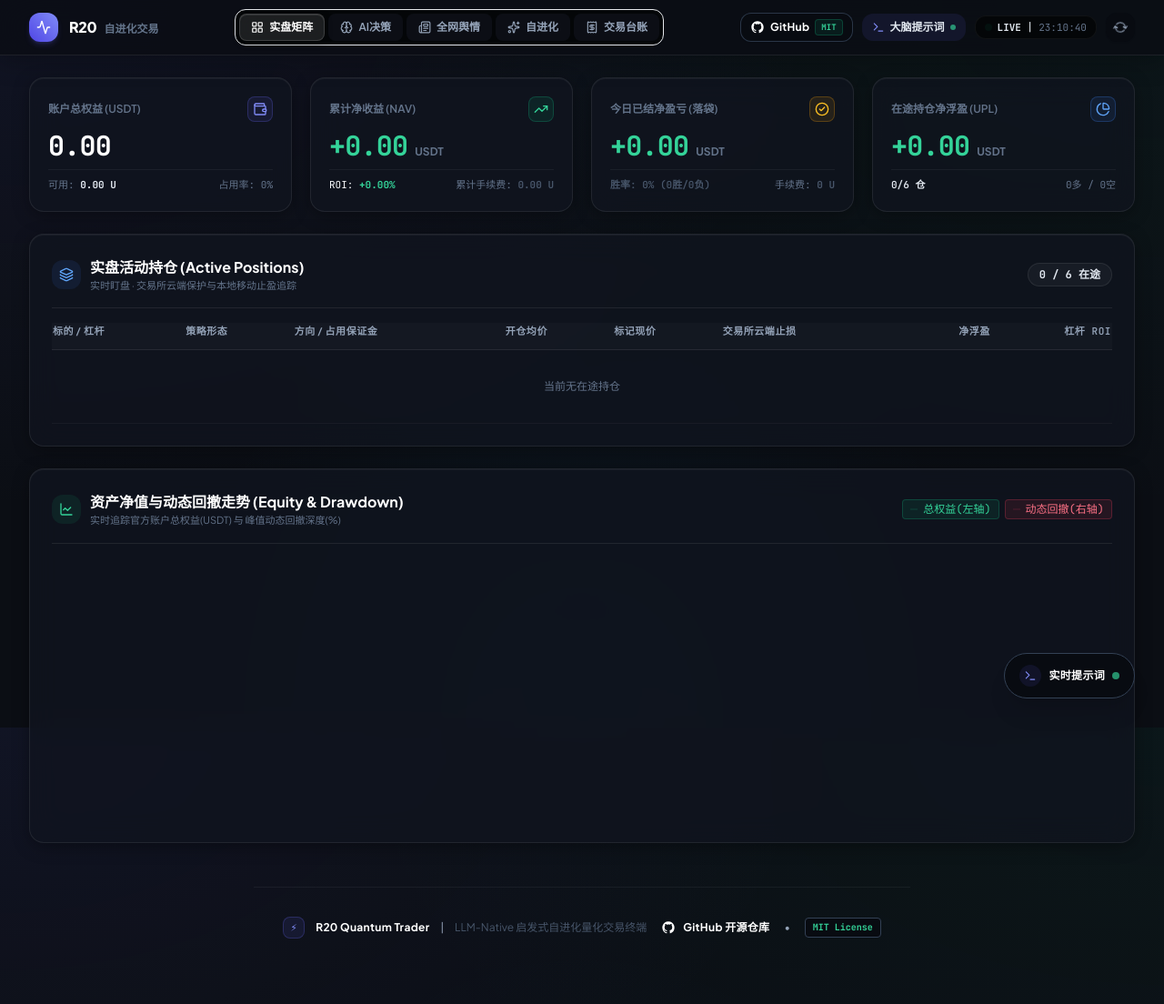
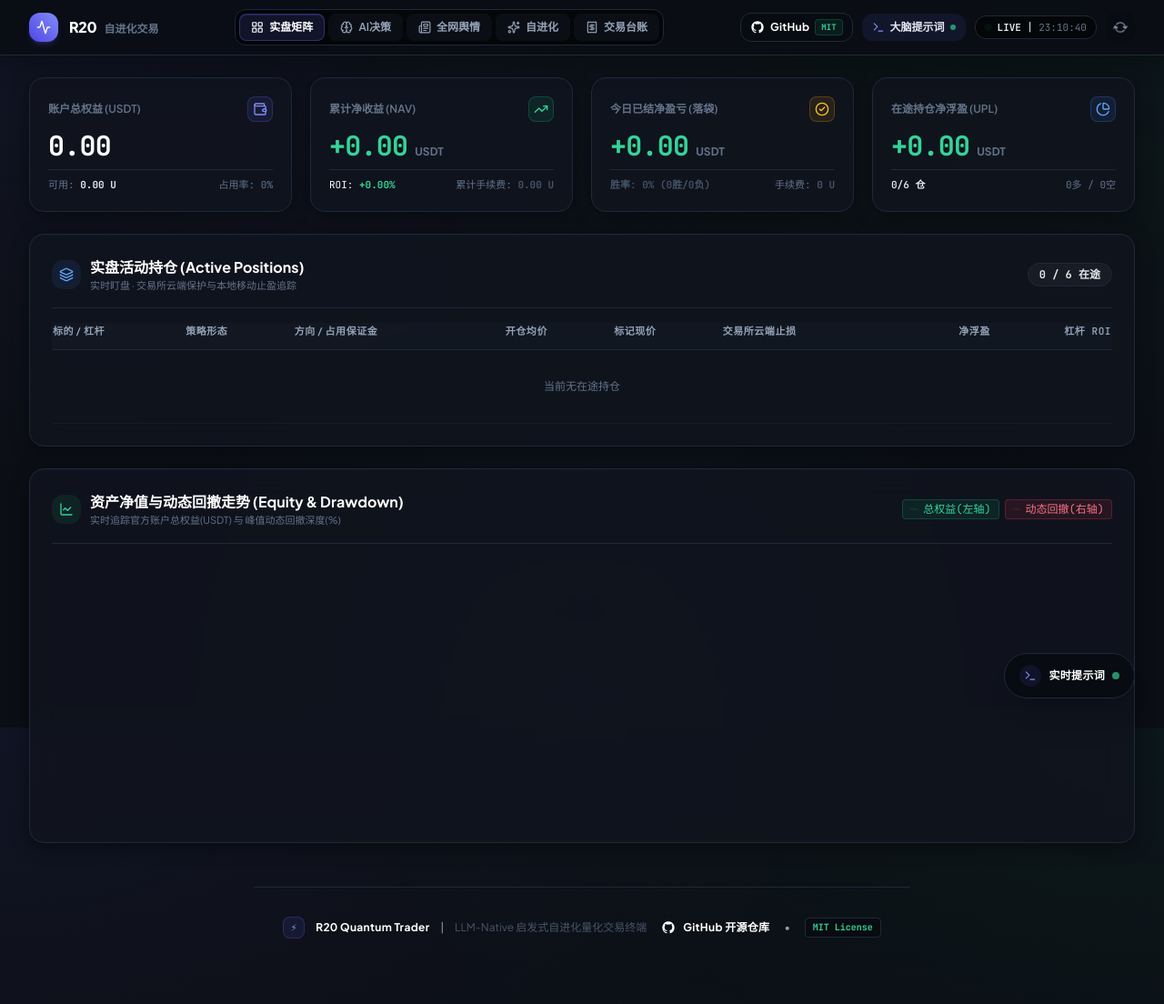
Before and after one commit to 0xdabiaoge/r20-quantum-trader, a FastAPI app: page / in a window 1280 px wide. Shown: the whole page at 91% size. Run offline with FastAPI, Linux system fonts and the light colour scheme; a map, chart or similar area stays blank.

Commit message:
style: refine all terminal borders to subtle deep slate/titanium tone (#1E293B) and refresh hero screenshot

```diff
--- a/dashboard/templates/index.html
+++ b/dashboard/templates/index.html
@@ -118,9 +118,9 @@
             --ui-surface: #11151F;
             --ui-surface-hover: #161B26;
             --ui-surface-subtle: #181E2B;
-            --ui-border: rgba(255, 255, 255, 0.08);
-            --ui-border-hover: rgba(255, 255, 255, 0.16);
-            --ui-border-highlight: rgba(99, 102, 241, 0.3);
+            --ui-border: #1E293B;
+            --ui-border-hover: #334155;
+            --ui-border-highlight: rgba(99, 102, 241, 0.35);
             --ui-ink: #F8FAFC;
             --ui-ink-secondary: #94A3B8;
             --ui-muted: #64748B;
@@ -148,27 +148,27 @@
 
         /* Institutional Terminal Cards */
         .custom-card {
-            background: rgba(17, 21, 31, 0.75) !important;
+            background: rgba(17, 21, 31, 0.8) !important;
             backdrop-filter: blur(16px) !important;
             -webkit-backdrop-filter: blur(16px) !important;
             border: 1px solid var(--ui-border) !important;
             border-radius: 16px !important;
-            box-shadow: 0 4px 20px -2px rgba(0, 0, 0, 0.4), inset 0 1px 0 0 rgba(255, 255, 255, 0.05) !important;
+            box-shadow: 0 4px 20px -2px rgba(0, 0, 0, 0.5), inset 0 1px 0 0 rgba(99, 102, 241, 0.04) !important;
             transition: all 0.25s cubic-bezier(0.16, 1, 0.3, 1) !important;
         }
         .custom-card:hover {
             border-color: var(--ui-border-hover) !important;
-            box-shadow: 0 12px 32px -4px rgba(0, 0, 0, 0.5), inset 0 1px 0 0 rgba(255, 255, 255, 0.08) !important;
+            box-shadow: 0 12px 32px -4px rgba(0, 0, 0, 0.6), inset 0 1px 0 0 rgba(99, 102, 241, 0.08) !important;
             transform: translateY(-1px);
         }
 
         /* Sleek Glass Header */
         header {
-            background: rgba(11, 14, 20, 0.85) !important;
+            background: rgba(11, 14, 20, 0.9) !important;
             backdrop-filter: blur(20px) !important;
             -webkit-backdrop-filter: blur(20px) !important;
             border-bottom: 1px solid var(--ui-border) !important;
-            box-shadow: 0 4px 30px rgba(0, 0, 0, 0.3) !important;
+            box-shadow: 0 4px 30px rgba(0, 0, 0, 0.4) !important;
         }
         header h1 {
             color: #FFFFFF !important;
@@ -178,10 +178,10 @@
 
         /* Nav Pills (Linear Style) */
         header .nav-pill-active {
-            background: rgba(255, 255, 255, 0.1) !important;
+            background: rgba(99, 102, 241, 0.15) !important;
             color: #FFFFFF !important;
-            border: 1px solid rgba(255, 255, 255, 0.15) !important;
-            box-shadow: 0 2px 8px rgba(0, 0, 0, 0.3), inset 0 1px 0 0 rgba(255, 255, 255, 0.1) !important;
+            border: 1px solid rgba(99, 102, 241, 0.35) !important;
+            box-shadow: 0 2px 8px rgba(0, 0, 0, 0.3), inset 0 1px 0 0 rgba(99, 102, 241, 0.2) !important;
             backdrop-filter: blur(8px) !important;
         }
         header button:not(.nav-pill-active) {
@@ -190,13 +190,13 @@
         }
         header button:not(.nav-pill-active):hover {
             color: #FFFFFF !important;
-            background: rgba(255, 255, 255, 0.05) !important;
+            background: rgba(255, 255, 255, 0.04) !important;
         }
 
         /* Modern Dark Tables */
         table thead tr {
             border-bottom: 1px solid var(--ui-border) !important;
-            background: rgba(255, 255, 255, 0.02);
+            background: rgba(30, 41, 59, 0.2);
         }
         table th {
             color: #94A3B8 !important;
@@ -206,11 +206,11 @@
             letter-spacing: 0.05em !important;
         }
         table tbody tr {
-            border-bottom: 1px solid rgba(255, 255, 255, 0.04) !important;
+            border-bottom: 1px solid rgba(30, 41, 59, 0.4) !important;
             transition: background 0.15s ease;
         }
         table tbody tr:hover {
-            background: rgba(255, 255, 255, 0.03) !important;
+            background: rgba(30, 41, 59, 0.2) !important;
         }
 
         /* Scrollbars */
@@ -323,8 +323,11 @@
             border-color: rgba(6, 182, 212, 0.25) !important;
         }
 
-        [class*="border-slate-100"], [class*="border-slate-200"] {
-            border-color: rgba(255, 255, 255, 0.08) !important;
+        [class*="border-slate-100"], [class*="border-slate-200"], [class*="border-slate-700"] {
+            border-color: #1E293B !important;
+        }
+        [class*="border-white"] {
+            border-color: #1E293B !important;
         }
 
         /* Badges & Status */
@@ -383,7 +386,7 @@
     </div>
 
     <!-- Clean Modern Glass Header -->
-    <header class="sticky top-0 z-40 bg-[#0B0E14]/90 backdrop-blur-xl border-b border-white/10 px-4 sm:px-6 lg:px-8 py-2.5 transition-all">
+    <header class="sticky top-0 z-40 bg-[#0B0E14]/90 backdrop-blur-xl border-b border-slate-800 px-4 sm:px-6 lg:px-8 py-2.5 transition-all">
         <div class="max-w-[1720px] mx-auto flex items-center justify-between gap-3 sm:gap-4">
             <!-- Brand & Status -->
             <div class="flex items-center space-x-3 shrink-0">
@@ -397,7 +400,7 @@
             </div>
 
             <!-- Desktop Nav Tabs (Segmented Capsule) -->
-            <div class="hidden md:flex items-center space-x-1 bg-slate-950/60 p-1 rounded-xl border border-white/8 backdrop-blur-md">
+            <div class="hidden md:flex items-center space-x-1 bg-slate-950/60 p-1 rounded-xl border border-slate-800 backdrop-blur-md">
                 <button onclick="switchMainTab('trading')" id="top-nav-btn-trading" class="px-3 py-1.5 rounded-lg text-xs font-bold transition nav-pill-active flex items-center space-x-1.5">
                     <i data-lucide="layout-grid" class="w-3.5 h-3.5"></i>
                     <span>实盘矩阵</span>
@@ -438,7 +441,7 @@
                     <span class="w-1.5 h-1.5 rounded-full bg-emerald-400 animate-pulse"></span>
                 </button>
 
-                <div class="hidden lg:flex items-center space-x-1.5 px-2.5 py-1 rounded-xl bg-slate-950/60 border border-white/5 text-xs font-mono">
+                <div class="hidden lg:flex items-center space-x-1.5 px-2.5 py-1 rounded-xl bg-slate-950/60 border border-slate-800 text-xs font-mono">
                     <span class="w-2 h-2 rounded-full bg-emerald-500 animate-pulse"></span>
                     <span class="text-slate-200 font-bold text-[11px]">LIVE</span>
                     <span class="text-slate-700">|</span>
@@ -471,7 +474,7 @@
                     </div>
                     <div>
                         <div id="metric-equity" class="text-2xl sm:text-3xl font-extrabold font-mono tracking-tight text-white">--</div>
-                        <div class="flex items-center justify-between text-[11px] font-mono text-slate-400 mt-2 pt-2 border-t border-white/5">
+                        <div class="flex items-center justify-between text-[11px] font-mono text-slate-400 mt-2 pt-2 border-t border-slate-800">
                             <span>可用: <strong id="metric-avail" class="text-slate-200">--</strong></span>
                             <span id="metric-margin-usage" class="text-slate-400">占用率: 0%</span>
                         </div>
@@ -491,7 +494,7 @@
                             <span id="metric-cum-pnl" class="text-2xl sm:text-3xl font-extrabold font-mono tracking-tight text-emerald-400">--</span>
                             <span class="text-xs font-bold text-slate-500">USDT</span>
                         </div>
-                        <div class="flex items-center justify-between text-[11px] font-mono mt-2 pt-2 border-t border-white/5">
+                        <div class="flex items-center justify-between text-[11px] font-mono mt-2 pt-2 border-t border-slate-800">
                             <span>ROI: <strong id="metric-cum-roi" class="text-emerald-400 font-bold">--</strong></span>
                             <span class="text-slate-400">累计手续费: <strong id="metric-cum-fees" class="text-slate-300">--</strong></span>
                         </div>
@@ -511,7 +514,7 @@
                             <span id="metric-realized-pnl" class="text-2xl sm:text-3xl font-extrabold font-mono tracking-tight text-slate-200">--</span>
                             <span class="text-xs font-bold text-slate-500">USDT</span>
                         </div>
-                        <div class="flex items-center justify-between text-[11px] font-mono mt-2 pt-2 border-t border-white/5">
+                        <div class="flex items-center justify-between text-[11px] font-mono mt-2 pt-2 border-t border-slate-800">
                             <span id="metric-today-wr" class="text-slate-300 font-semibold">胜率: 0%</span>
                             <span class="text-slate-400">手续费: <strong id="metric-fees" class="text-slate-300">0 U</strong></span>
                         </div>
@@ -531,7 +534,7 @@
                             <span id="metric-upl" class="text-2xl sm:text-3xl font-extrabold font-mono tracking-tight text-white">--</span>
                             <span class="text-xs font-bold text-slate-500">USDT</span>
                         </div>
-                        <div class="flex items-center justify-between text-[11px] font-mono mt-2 pt-2 border-t border-white/5">
+                        <div class="flex items-center justify-between text-[11px] font-mono mt-2 pt-2 border-t border-slate-800">
                             <span id="metric-pos-count" class="text-slate-200 font-semibold">0/6 仓</span>
                             <span id="metric-pos-direction" class="text-slate-400">0多 / 0空</span>
                         </div>
@@ -847,7 +850,7 @@
                 </div>
                 <div class="overflow-x-auto custom-scrollbar max-h-[580px]">
                     <table class="w-full text-left text-xs whitespace-nowrap">
-                        <thead class="sticky top-0 bg-[#0B0E14] z-10 border-b border-white/10">
+                        <thead class="sticky top-0 bg-[#0B0E14] z-10 border-b border-slate-800">
                             <tr class="text-slate-400 font-semibold">
                                 <th class="py-3 px-3.5 whitespace-nowrap">标的 / 方向</th>
                                 <th class="py-3 px-3.5 whitespace-nowrap">策略形态</th>
@@ -859,7 +862,7 @@
                                 <th class="py-3 px-3.5 whitespace-nowrap">出场原因</th>
                             </tr>
                         </thead>
-                        <tbody id="trades-tbody" class="divide-y divide-white/5 font-mono">
+                        <tbody id="trades-tbody" class="divide-y divide-slate-800/60 font-mono">
                             <tr><td colspan="8" class="py-8 text-center text-slate-500 font-sans">加载台账中...</td></tr>
                         </tbody>
                     </table>
@@ -883,7 +886,7 @@
     </main>
 
     <!-- Modern Dark Footer with GitHub Ecosystem -->
-    <footer class="max-w-[1680px] mx-auto px-4 sm:px-8 py-8 mt-12 mb-16 md:mb-0 border-t border-white/5 flex flex-col sm:flex-row items-center justify-between text-xs text-slate-400 gap-4">
+    <footer class="max-w-[1680px] mx-auto px-4 sm:px-8 py-8 mt-12 mb-16 md:mb-0 border-t border-slate-800 flex flex-col sm:flex-row items-center justify-between text-xs text-slate-400 gap-4">
         <div class="flex items-center space-x-3">
             <div class="w-6 h-6 rounded-lg bg-indigo-500/10 border border-indigo-500/20 flex items-center justify-center text-indigo-400 font-mono font-bold text-xs">⚡</div>
             <span class="font-bold text-white tracking-wide">R20 Quantum Trader</span>
@@ -1555,7 +1558,7 @@
                 const timeTagHtml = timeTag ? `<span class="text-[9px] font-mono text-slate-500">⏱ ${timeTag.substring(11, 19) || timeTag}</span>` : '';
 
                 html += `
-                    <div onclick="openCoinFactorModal('${instName}')" class="p-4 rounded-2xl bg-slate-900/40 border border-white/8 hover:border-indigo-500/40 hover:bg-slate-900/70 hover:shadow-xl cursor-pointer transition flex flex-col justify-between space-y-3 group">
+                    <div onclick="openCoinFactorModal('${instName}')" class="p-4 rounded-2xl bg-slate-900/40 border border-slate-800 hover:border-indigo-500/40 hover:bg-slate-900/70 hover:shadow-xl cursor-pointer transition flex flex-col justify-between space-y-3 group">
                         <!-- Top Bar: Asset & Price -->
                         <div class="flex items-center justify-between">
                             <div class="flex items-center space-x-1.5">
@@ -1569,7 +1572,7 @@
                         </div>
 
                         <!-- 1. Ticker & Orderbook Microstructure Depth -->
-                        <div class="bg-slate-950/60 px-2.5 py-1.5 rounded-xl border border-white/5 flex items-center justify-between font-mono text-[10px]">
+                        <div class="bg-slate-950/60 px-2.5 py-1.5 rounded-xl border border-slate-800/80 flex items-center justify-between font-mono text-[10px]">
                             <div>
                                 <span class="text-slate-500 block font-sans text-[9px]">现价</span>
                                 <span class="text-xs font-bold text-white">${px}</span>
@@ -1581,7 +1584,7 @@
                         </div>
 
                         <!-- 2. Integrated 4-Pillar Quantitative Factor Grid (ADX, RSI, CMF, ATR) -->
-                        <div class="grid grid-cols-4 gap-1 bg-slate-950/60 p-2 rounded-xl border border-white/5 text-[10px] font-mono text-center">
+                        <div class="grid grid-cols-4 gap-1 bg-slate-950/60 p-2 rounded-xl border border-slate-800/80 text-[10px] font-mono text-center">
                             <div>
                                 <span class="text-slate-500 block font-sans text-[9px]">1H ADX</span>
                                 <strong class="${Number(adx) >= 22 ? 'text-indigo-400 font-extrabold' : 'text-slate-400'}">${adx}</strong>
@@ -1621,7 +1624,7 @@
                         </div>
 
                         <!-- 5. Bottom Action & Execution Status -->
-                        <div class="pt-1.5 border-t border-white/5 flex items-center justify-between">
+                        <div class="pt-1.5 border-t border-slate-800 flex items-center justify-between">
                             <span class="text-[10px] text-slate-500 font-mono">费率: ${fr} | OI: ${oi}</span>
                             ${actionBadge}
                         </div>
@@ -1955,8 +1958,8 @@
                 }
 
                 html += `
-                    <div class="p-4 rounded-2xl bg-slate-900/40 border border-white/8 space-y-2 hover:border-cyan-500/30 hover:bg-slate-900/70 transition">
-                        <div class="flex flex-col sm:flex-row sm:items-center justify-between gap-1.5 border-b border-white/5 pb-2">
+                    <div class="p-4 rounded-2xl bg-slate-900/40 border border-slate-800 space-y-2 hover:border-cyan-500/30 hover:bg-slate-900/70 transition">
+                        <div class="flex flex-col sm:flex-row sm:items-center justify-between gap-1.5 border-b border-slate-800 pb-2">
                             <div class="flex items-center space-x-2">
                                 <span class="text-xs font-mono font-bold text-slate-200 bg-slate-800 px-2 py-0.5 rounded-lg border border-slate-700">${timeStr}</span>
                                 <span class="text-xs font-bold">${badgeSummary}</span>
@@ -2081,7 +2084,7 @@
                 } else {
                     let html = '';
                     insights.forEach(ins => {
-                        html += `<div class="p-3 rounded-xl bg-slate-900/60 border border-white/5 text-slate-300 leading-relaxed text-xs flex items-start space-x-2.5">
+                        html += `<div class="p-3 rounded-xl bg-slate-900/60 border border-slate-800 text-slate-300 leading-relaxed text-xs flex items-start space-x-2.5">
                             <span class="text-amber-400 font-bold shrink-0">💡</span>
                             <div class="flex flex-col space-y-0.5">
                                 <span class="text-[10px] font-mono text-slate-500">${timeStr}</span>
@@ -2208,7 +2211,7 @@
                 const exitReason = t.exit_reason || (isHolding ? '⏳ 实时监控中' : '平仓完成');
 
                 html += `
-                    <tr class="hover:bg-slate-800/40 transition border-b border-white/5 ${isHolding ? 'bg-blue-950/20' : ''}">
+                    <tr class="hover:bg-slate-800/40 transition border-b border-slate-800/60 ${isHolding ? 'bg-blue-950/20' : ''}">
                         <td class="py-3 px-3.5 whitespace-nowrap">
                             <div class="flex items-center space-x-2">
                                 <span class="font-bold text-white text-xs">${t.inst}</span>
@@ -2216,7 +2219,7 @@
                             </div>
                         </td>
                         <td class="py-3 px-3.5 whitespace-nowrap">
-                            <span class="px-2.5 py-1 rounded-lg bg-slate-800/80 text-slate-300 border border-white/5 text-[11px] font-medium inline-block">${t.strategy || '⚪ 观望'}</span>
+                            <span class="px-2.5 py-1 rounded-lg bg-slate-800/80 text-slate-300 border border-slate-700/60 text-[11px] font-medium inline-block">${t.strategy || '⚪ 观望'}</span>
                         </td>
                         <td class="py-3 px-3.5 whitespace-nowrap font-bold text-slate-200">${marginDisplay}</td>
                         <td class="py-3 px-3.5 whitespace-nowrap">
```
Also changed, not shown: 1 other file.
